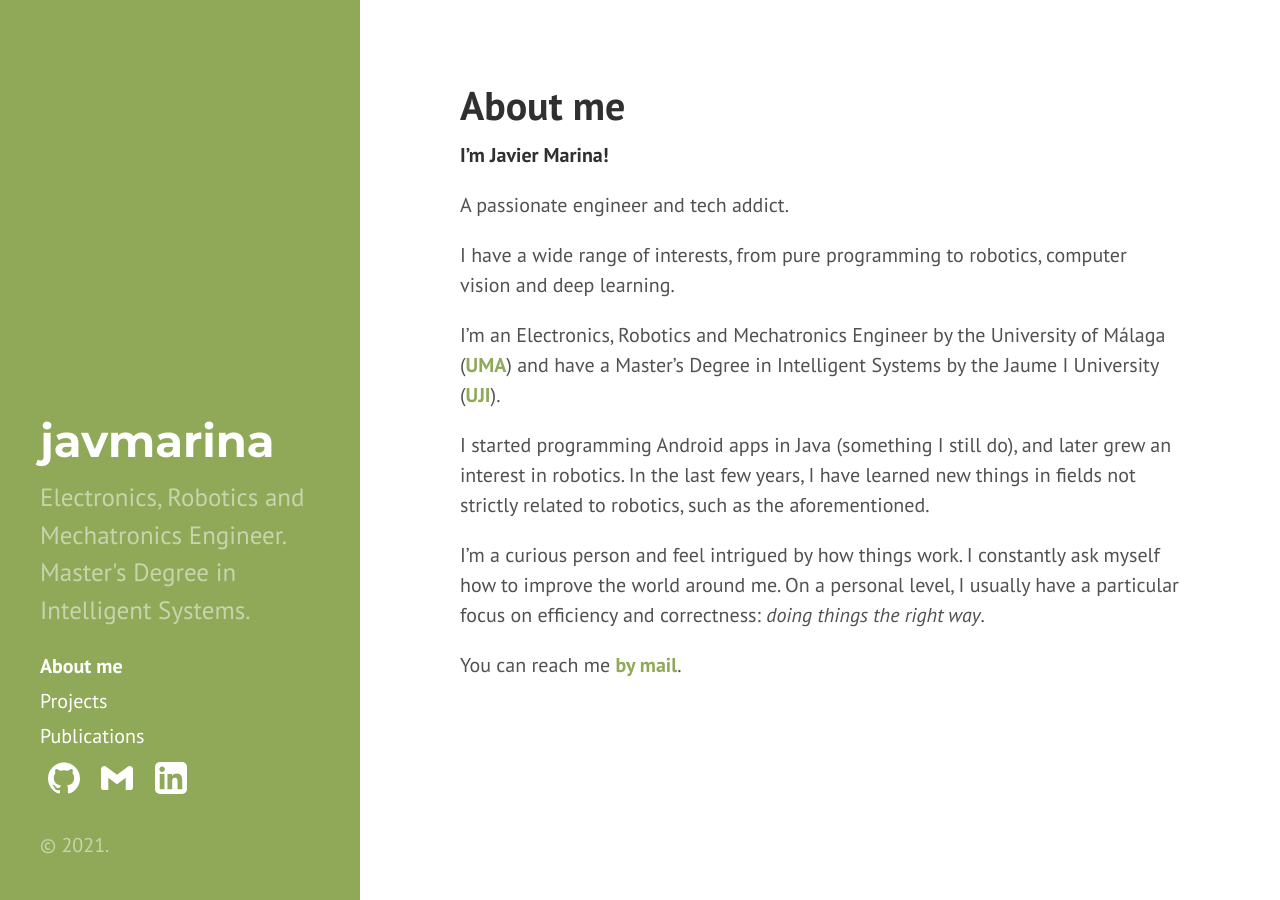
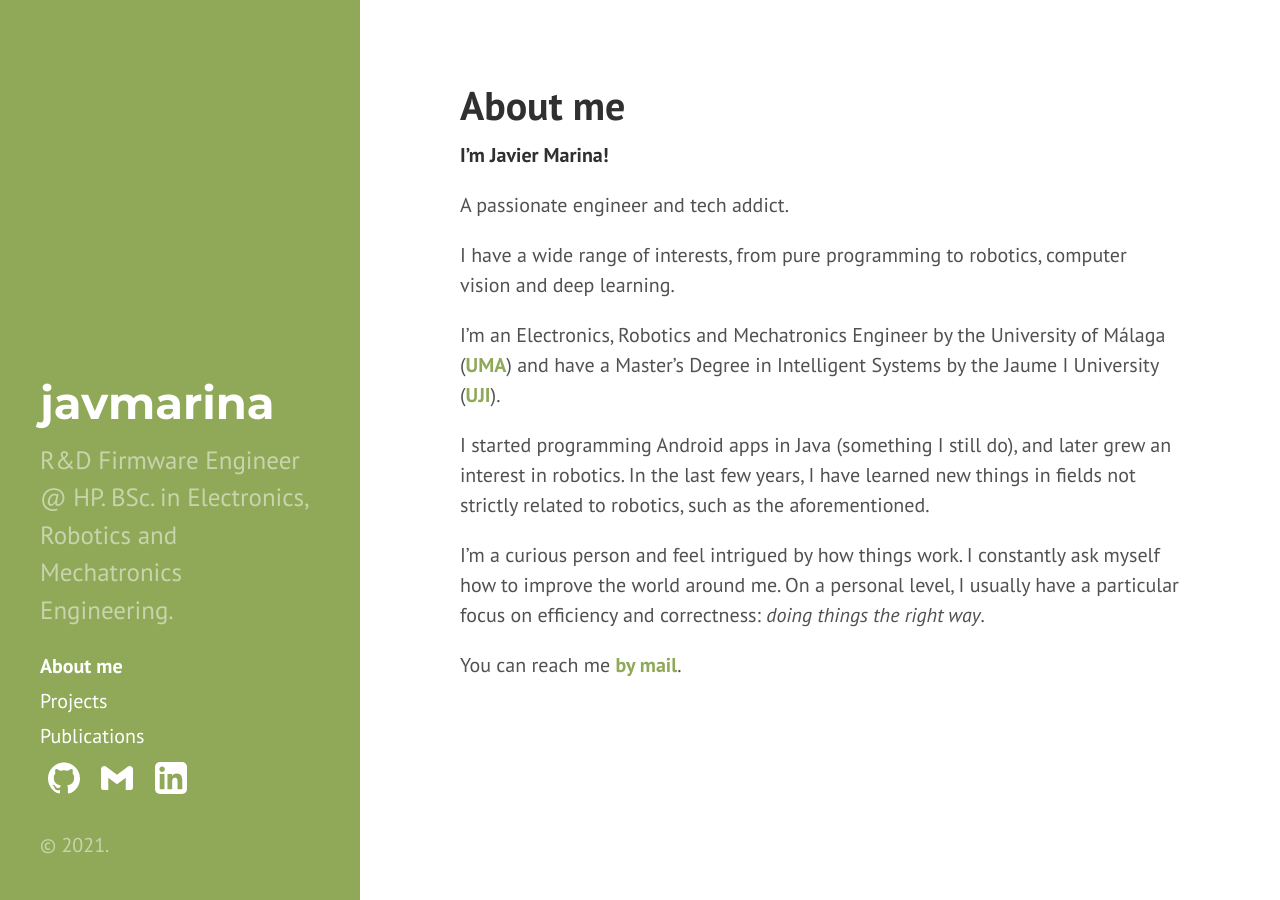
Before and after one commit to javmarina/javmarina.github.io, a Jekyll site: the page built from about.md, in a window 1280 px wide. Built offline with Jekyll 4.4.1, drawn with Linux system fonts in a browser that asks for light colours.

Commit message:
Updated description

```diff
--- a/_config.yml
+++ b/_config.yml
@@ -13,7 +13,7 @@ plugins:
 # Setup
 title:            javmarina
 tagline:          'Javier Marina Miranda'
-description:      Electronics, Robotics and Mechatronics Engineer. Master's Degree in Intelligent Systems.
+description:      R&D Firmware Engineer @ HP. BSc. in Electronics, Robotics and Mechatronics Engineering.
 url:              https://javmarina.github.io
 baseurl:          /
 
```
